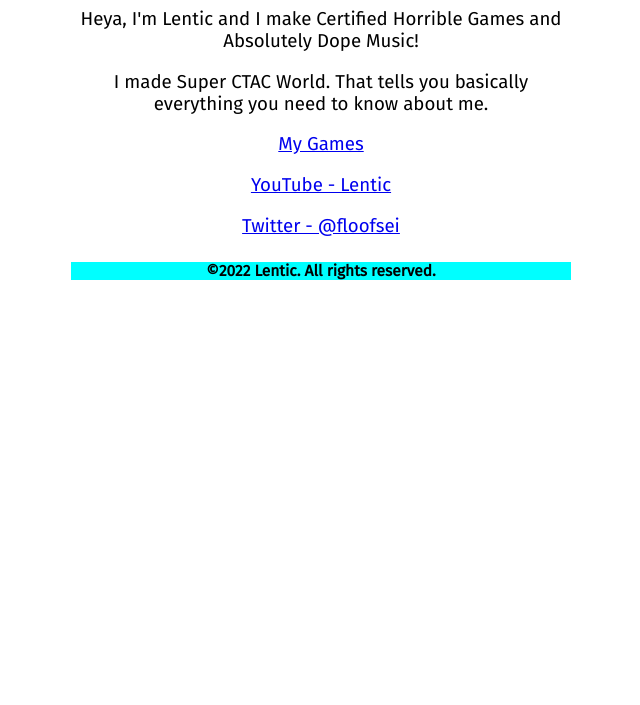
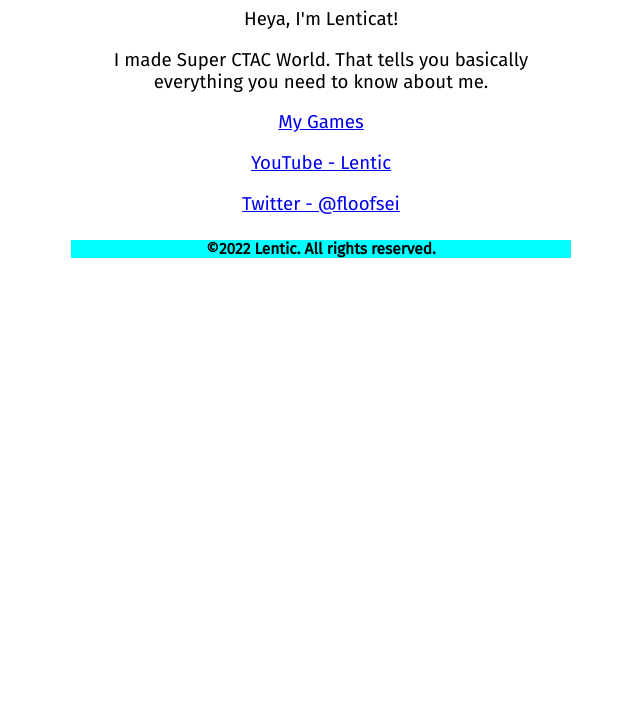
Before and after one commit to Lentic-Official/Lentic-Official.github.io, a plain HTML site: page index.html in a window 1280 px wide. Shown: the part 95-800 px from the top of the page, without its empty margins (319-959 px from the left). Drawn offline with Linux system fonts and the light colour scheme.

Commit message:
quick fix

```diff
--- a/index.html
+++ b/index.html
@@ -11,7 +11,7 @@
        <img src="content/img/channel-logo.png" width="250">
      </a>
      <p></p>
-      <p>Heya, I'm Lentic and I make Certified Horrible Games and Absolutely Dope Music!</p>
+      <p>Heya, I'm Lenticat!</p>
       <p>I made Super CTAC World. That tells you basically everything you need to know about me.</p>
      <a href="games.html">My Games</a>
       <p></p>
```
